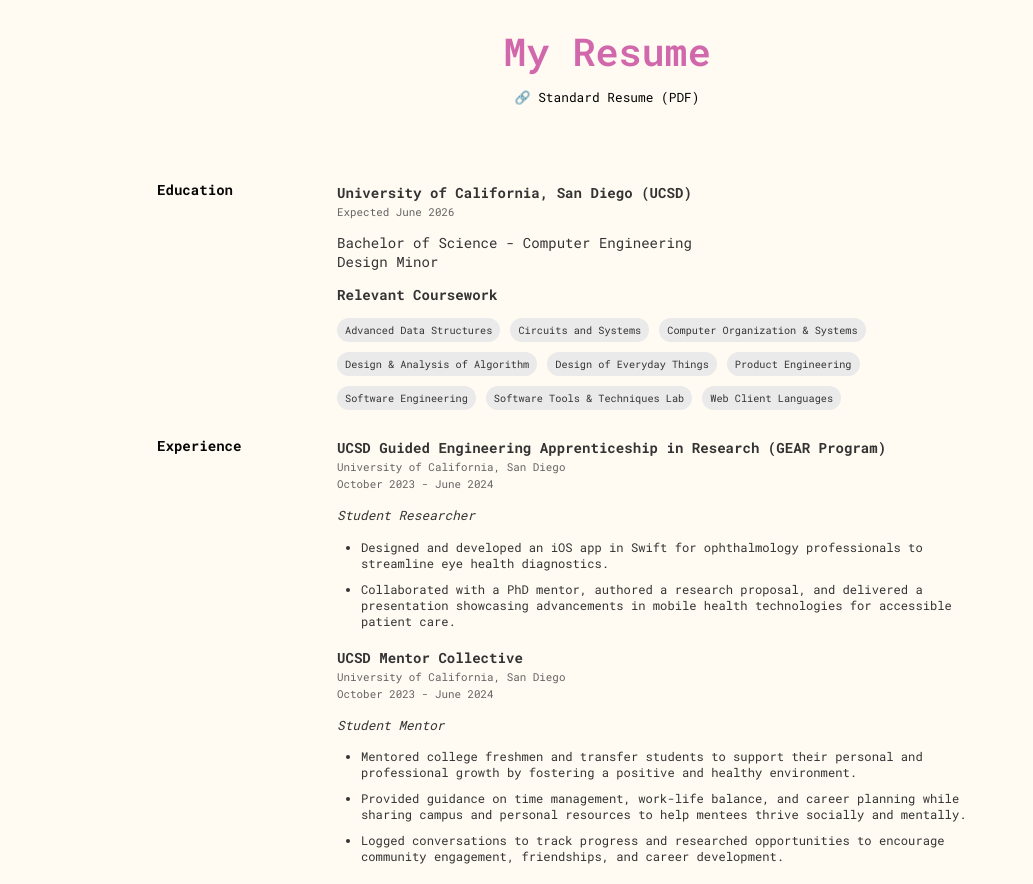
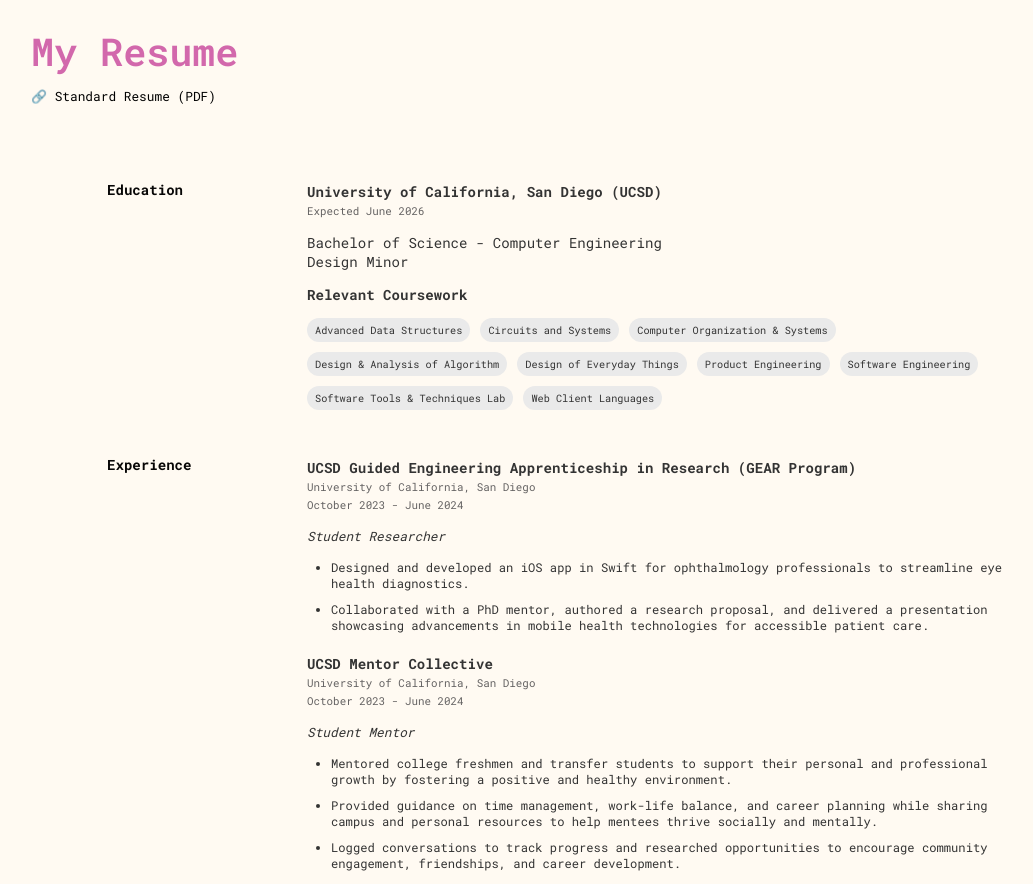
Before and after one commit to a-nguy4n/personalPortfolio, a plain HTML site: page resume.html in a window 1280 px wide. Shown: the top 884 px of the page, without its empty margins (33-1066 px from the left). Drawn offline with Linux system fonts and the light colour scheme.

Commit message:
Resume Layout Done

```diff
--- a/css/resume.css
+++ b/css/resume.css
@@ -16,8 +16,8 @@ body{
 .resumeHeaders{
     display: flex;
     flex-direction: column;
-    justify-content: center;
-    align-items: center;
+    align-items: flex-start;
+    margin-left: 5%;
 }
 
  #resumePageTitle{
@@ -42,7 +42,7 @@ body{
 main{
     width: 90%;
     margin: auto;
-    max-width: 900px;
+    max-width: 1000px;
     display: block;
     margin-top: 5%;
 }
@@ -55,6 +55,7 @@ main{
     grid-template-columns: 15% 70%;
     align-items: start;
     column-gap: 5%;
+    margin-bottom: 2%;
 }
 
 h2{
@@ -65,13 +66,14 @@ h2{
 }
 
 .educationContent,
-.experienceContent{
+.experienceContent,
+.projectsContent,
+.skillsContent{
     font-size: 1.1vw;
 }
 
 i{
     font-size: 1vw;
-
 }
 
 #college,
@@ -120,66 +122,6 @@ ul{
     margin-bottom: 1.5%;
 }
 
-/* h3 {
-    font-size: 1.4rem;
-    margin-top: 1rem;
-    color: #666;
-} */
-
-/* p {
-    font-size: 1.1rem;
-    margin: 5px 0;
-} */
-
-
-/*
-strong {
-    font-size: 1.2rem;
-} */
-
-
-
-/* ol {
-    list-style-type: none;
-    padding: 0;
+.skillsContent{
+    margin-top: 1.75%;
 }
-
-ol li {
-    margin-bottom: 1.5rem;
-}  */
-
-/*
-i {
-    font-size: 1.2rem;
-    font-weight: bold;
-    color: #444;
-} */
-
-/* .experienceSection p,
-.projectsSection p {
-    font-size: 1rem;
-    margin-left: 1rem;
-} */
-
-/* @media (max-width: 768px) {
-    h1 {
-        font-size: 2rem;
-    }
-
-    h2 {
-        font-size: 1.6rem;
-    }
-
-    p {
-        font-size: 1rem;
-    }
-
-    ul {
-        flex-direction: column;
-    }
-
-    ul li {
-        width: auto;
-        padding: 5px 10px;
-    }
-} */
```
